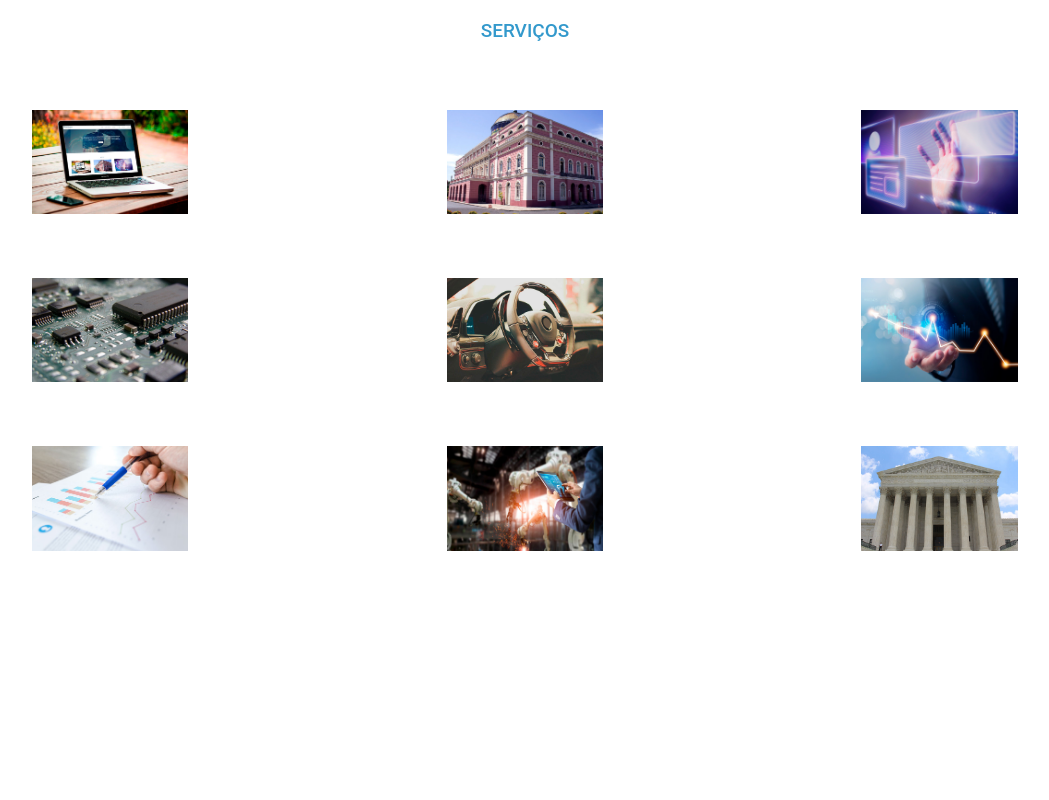
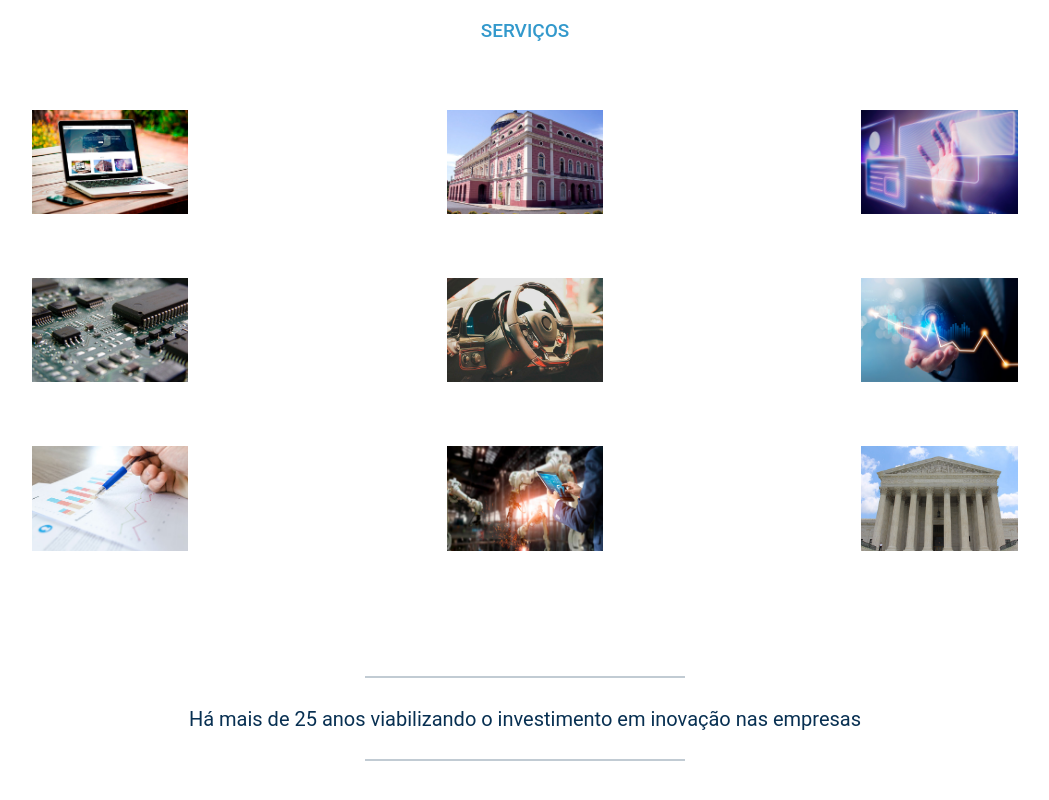
Before and after one commit to Marcos-Gabriell/Projeto-web-react, a React (Create React App) app: page / in a window 1280 px wide. Shown: the part 727-1527 px from the top of the page, without its empty margins (115-1164 px from the left). Built offline with nearby package versions, Linux system fonts and the light colour scheme.

Commit message:
adiconando nova seção

```diff
--- a/src/Home.js
+++ b/src/Home.js
@@ -2,6 +2,7 @@ import React from 'react';
 import Navbar from './Navbar';
 import ImageContainer from './ImageContainer';
 import MySection from './MySection';
+import MySection2 from './MySection2';
 
 
 const Home = () => {
@@ -10,6 +11,7 @@ const Home = () => {
       <Navbar />
       <ImageContainer />
       <MySection />
+      <MySection2 />
       {/* Restante do conteúdo da página Home */}
     </div>
   );
--- a/src/MySection.js
+++ b/src/MySection.js
@@ -104,6 +104,7 @@ const MySection = () => {
 
           {/* Restante dos blocos de serviço */}
         </div>
+
       </div><br/><br/>
     </section>
   );
--- /dev/null
+++ b/src/MySection2.css
@@ -0,0 +1,19 @@
+.line {
+    border: none;
+    border-top: 2px solid #083052; /* Espessura e cor da linha preta */
+    margin: 2% auto; /* Centraliza as linhas horizontalmente e adiciona espaçamento */
+    width: 25%; /* Define a largura das linhas */
+  }
+
+  .text {
+    color: #083052;
+    text-align: center; /* Centraliza o texto */
+    font-size: 20px;
+    font-family: 'Roboto', sans-serif;
+  }
+
+  @media (max-width: 600px) {
+    .line {
+      width: 100%; /* Reduz a largura das linhas em dispositivos com largura máxima de 600px */
+    }
+  }
--- /dev/null
+++ b/src/MySection2.js
@@ -0,0 +1,14 @@
+import React from 'react';
+import './MySection2.css';
+
+function MySection2() {
+  return (
+    <div>
+      <hr className="line" /> {/* Primeira linha reta */}
+      <p className="text">Há mais de 25 anos viabilizando o investimento em inovação nas empresas</p>
+      <hr className="line" /> {/* Segunda linha reta */}
+    </div>
+  );
+}
+
+export default MySection2;
```
